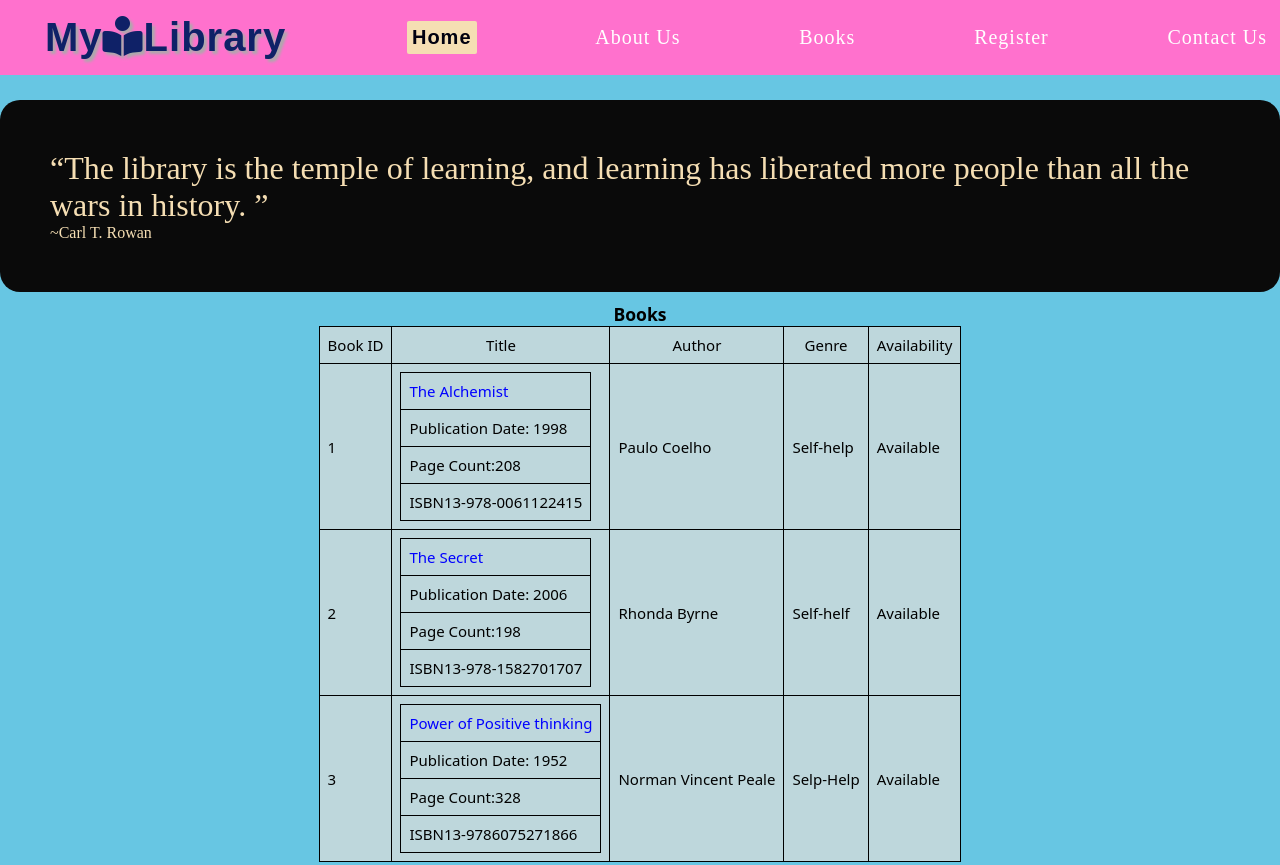
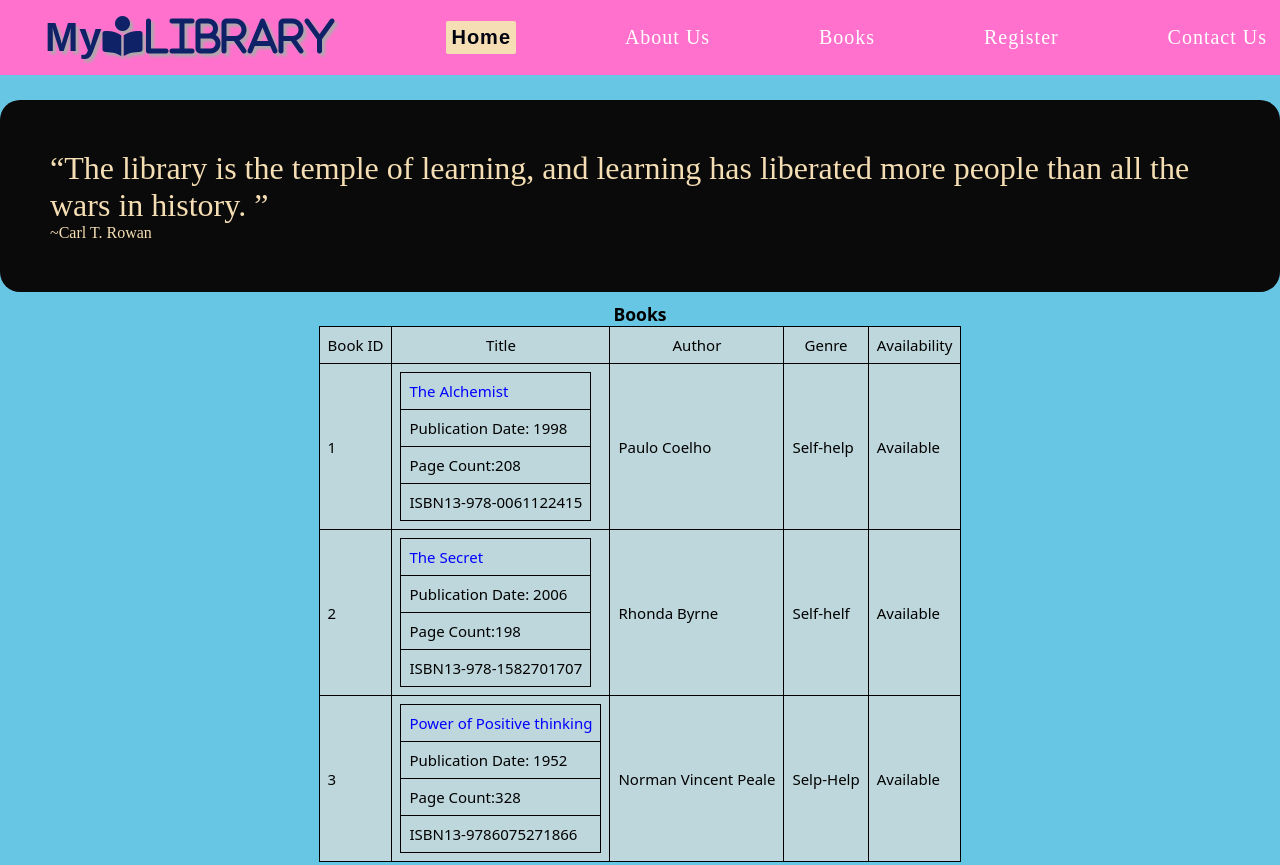
Before and after one commit to Bhagwanmmehra/my-library, a plain HTML site: page index.html in a window 1280 px wide. Shown: the top 865 px of the page. Drawn offline with Linux system fonts and the light colour scheme; a web font is replaced by a local one.

Commit message:
Update index.html

```diff
--- a/index.html
+++ b/index.html
@@ -15,7 +15,7 @@
 
    <nav class="navbar">
        <div class="navcenter">
-           <h2>My<i class="fa-solid fa-book-open-reader"></i>Library</h2>
+           <h2>My<i class="fa-solid fa-book-open-reader">Library</i></h2>
 
 
    <a  href="https://en.wikipedia.org/wiki/Library" class="active"
```
